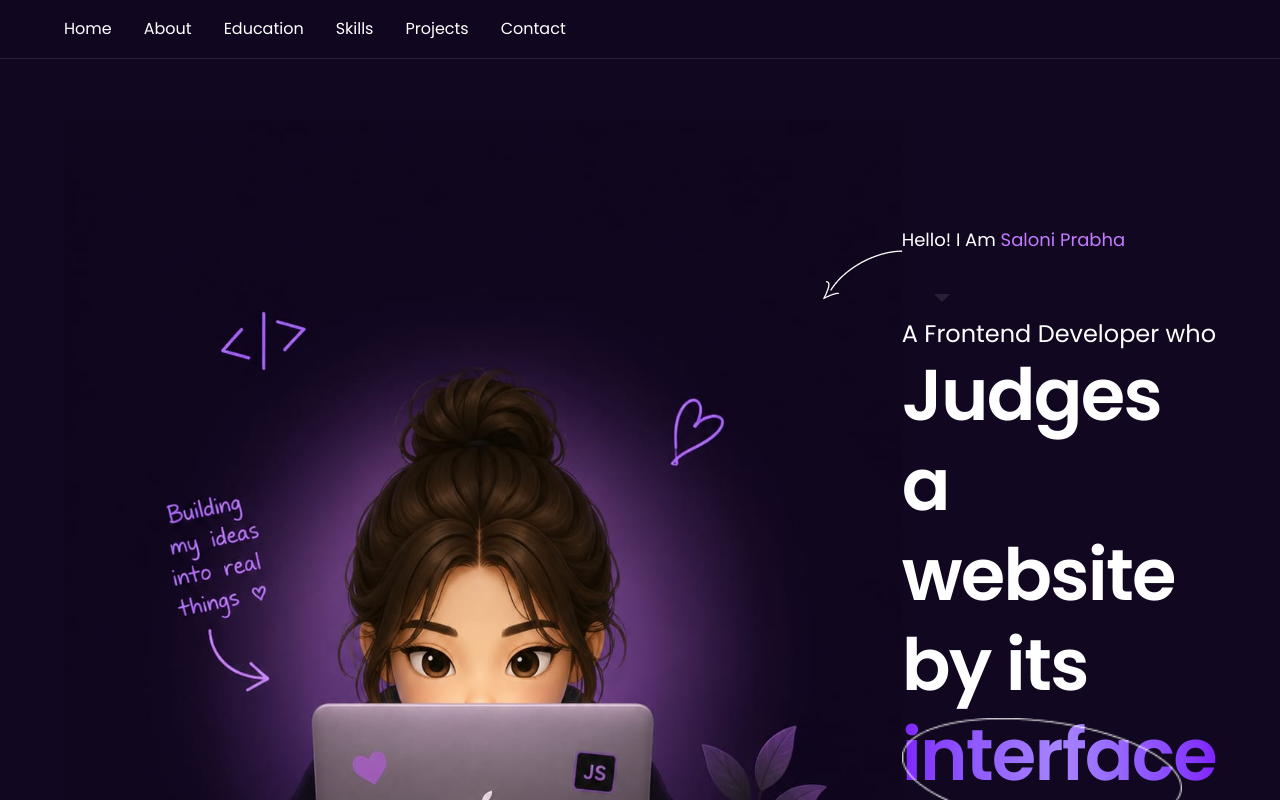
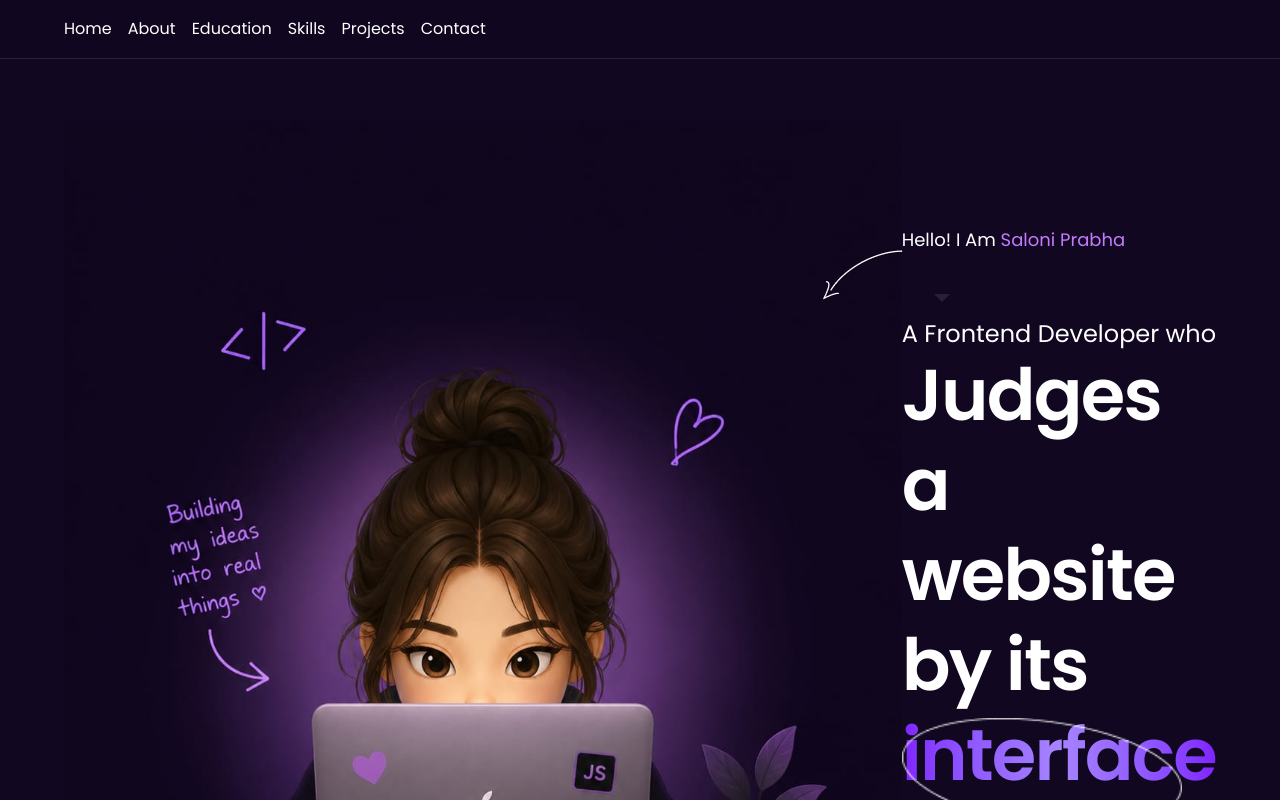
Before and after one commit to Saloniprabha/portfolio, a Next.js app: page / in a window 1280 px wide. Shown: the top 800 px of the page. Built offline with nearby package versions, Linux system fonts and the light colour scheme.

Commit message:
Updated header

```diff
--- a/app/components/Header.tsx
+++ b/app/components/Header.tsx
@@ -7,7 +7,7 @@ export default function Header(): React.JSX.Element {
       <nav className="px-6 py-4">
         <div className="container mx-auto max-w-6xl flex items-center justify-between h-full">
 
-          <ul className="flex items-center gap-8 list-none m-0 p-0">
+          <ul className="flex items-center gap-4 list-none m-0 p-0">
             <li className="m-0 p-0">
               <Link
                 href="#home"
```
